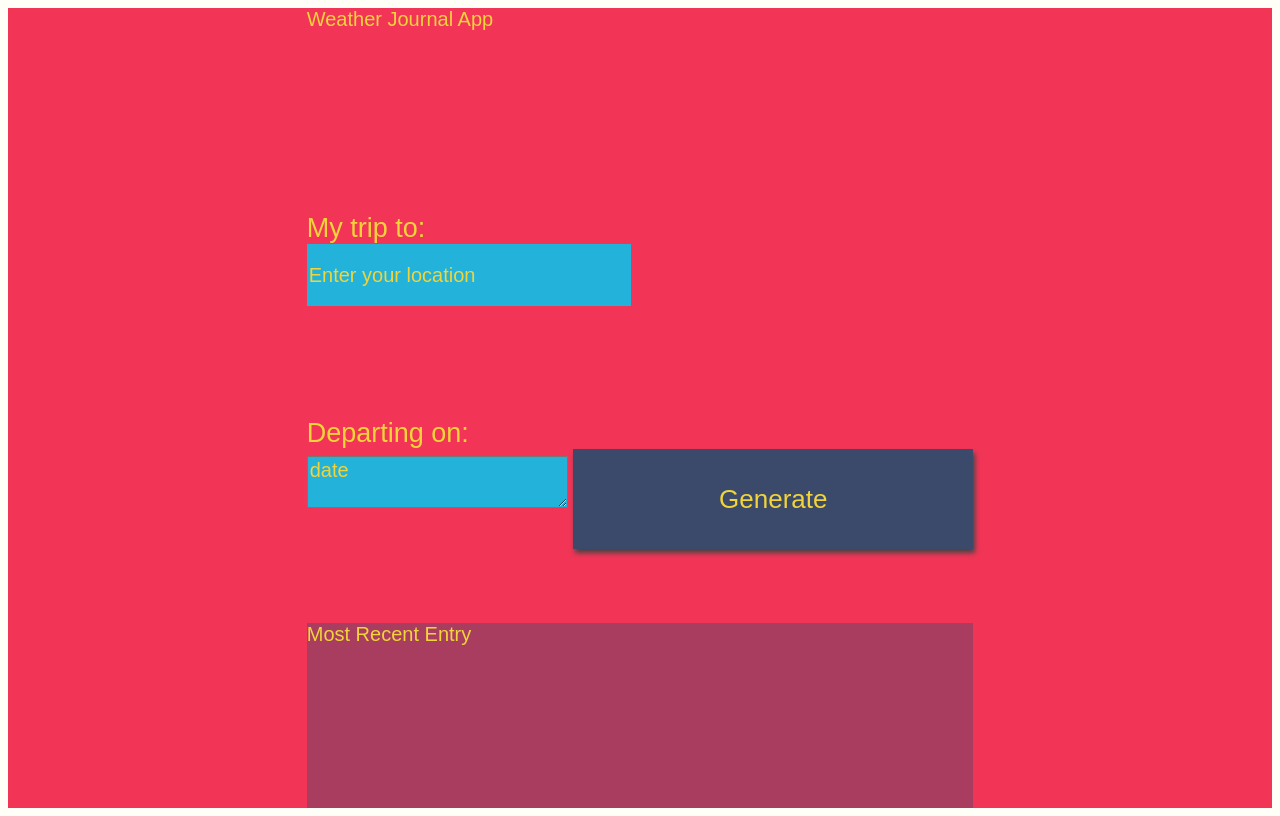
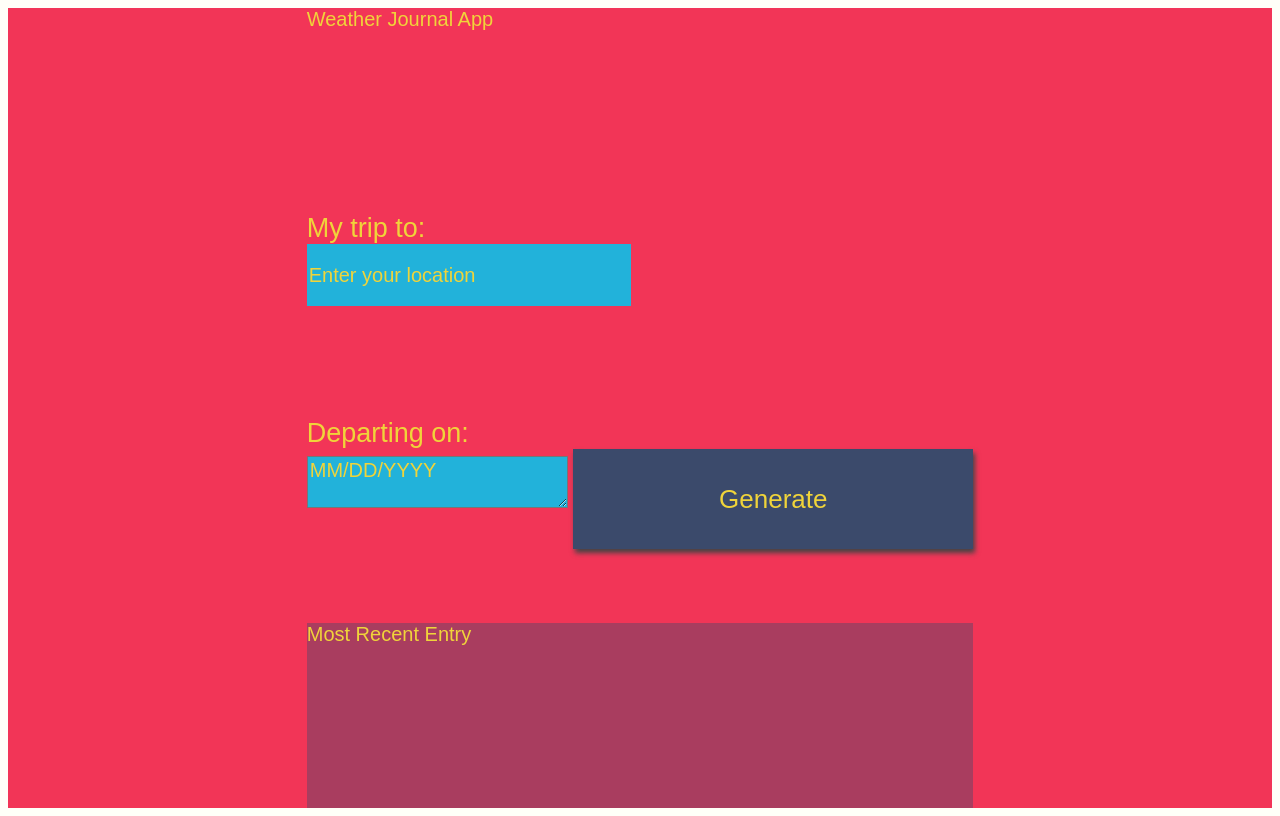
Before and after one commit to nghia-nguyen-dev/travel_app, a website built with webpack: page src/client/views/index.html in a window 1280 px wide. Built offline with nearby package versions, Linux system fonts and the light colour scheme.

Commit message:
udpate departure placeholder text

```diff
--- a/src/client/views/index.html
+++ b/src/client/views/index.html
@@ -17,7 +17,7 @@
     </div>
     <div class="holder feel">
       <label for="departure">Departing on:</label>
-      <textarea class="myInput" id="departure" placeholder="date"></textarea>
+      <textarea class="myInput" id="departure" placeholder="MM/DD/YYYY"></textarea>
       <button id="generate" type="submit"> Generate </button>
     </div>
     <div class="holder entry">
```
